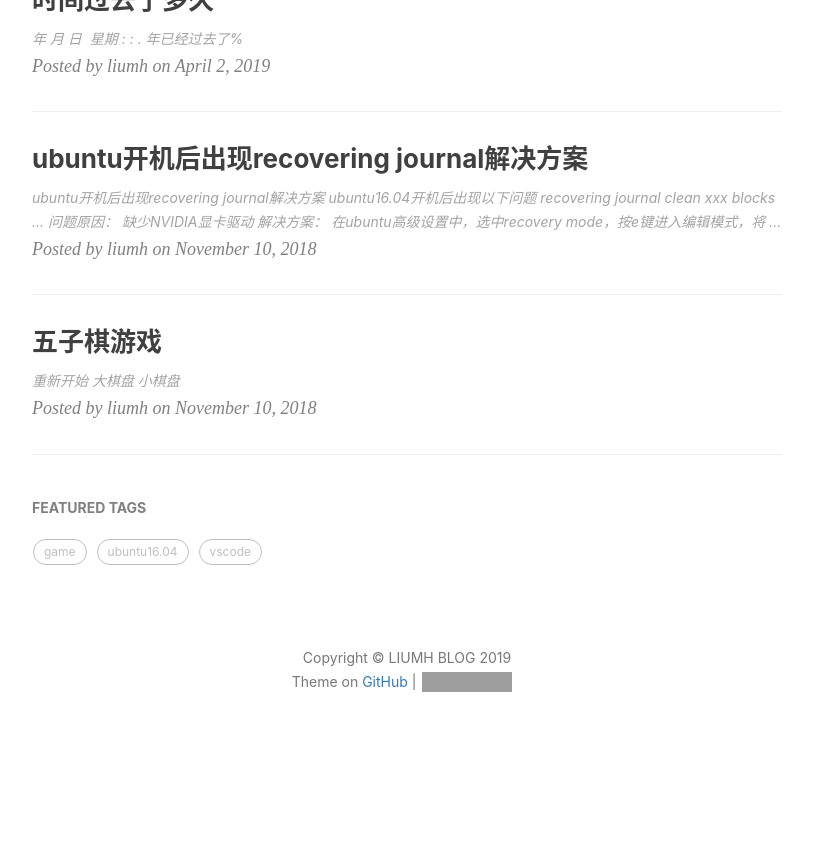
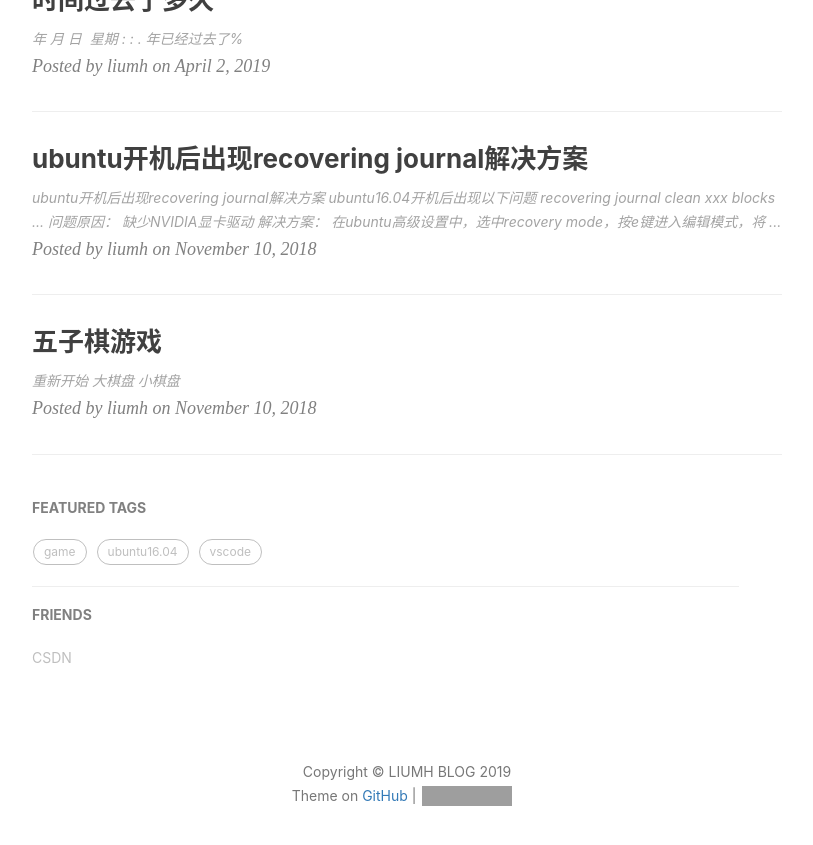
Before and after one commit to HugueLiu/HugueLiu.github.io, a Jekyll site: the page built from index.html, in a window 1280 px wide and 900 px high, scrolled down 929 px. Shown: the top 845 px of the window, without its empty margins (233-1046 px from the left). Built offline with Jekyll 4.4.1, drawn with Linux system fonts in a browser that asks for light colours; nearby versions of some CDN libraries; the list of posts is cut into pages by our own code; comment, search, counter and statistics services are not loaded; before the commit the page ends 1715 px from its top, so only the background shows below that; grey boxes are pictures that could not be loaded.

Commit message:
fix the problem about stroll

```diff
--- a/_config.yml
+++ b/_config.yml
@@ -97,9 +97,9 @@ service-worker: true
 
 
 # Friends
-# friends: [
-#     {
-#         title: "WY",
-#         href: "http://zhengwuyang.com"
-#     }
-# ]
+friends: [
+    {
+        title: "CSDN",
+        href: "https://blog.csdn.net/sinat_27342415"
+    }
+]
```
